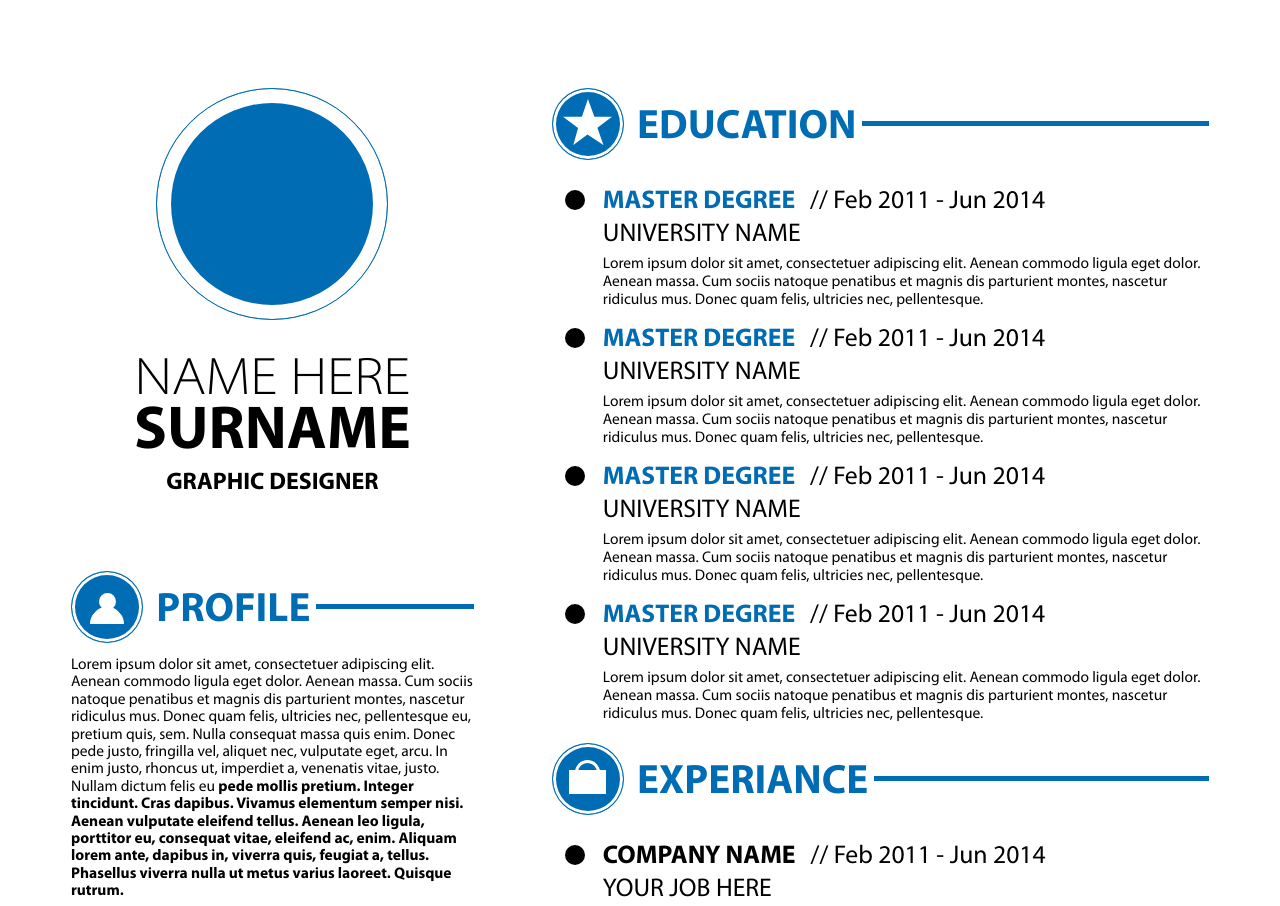
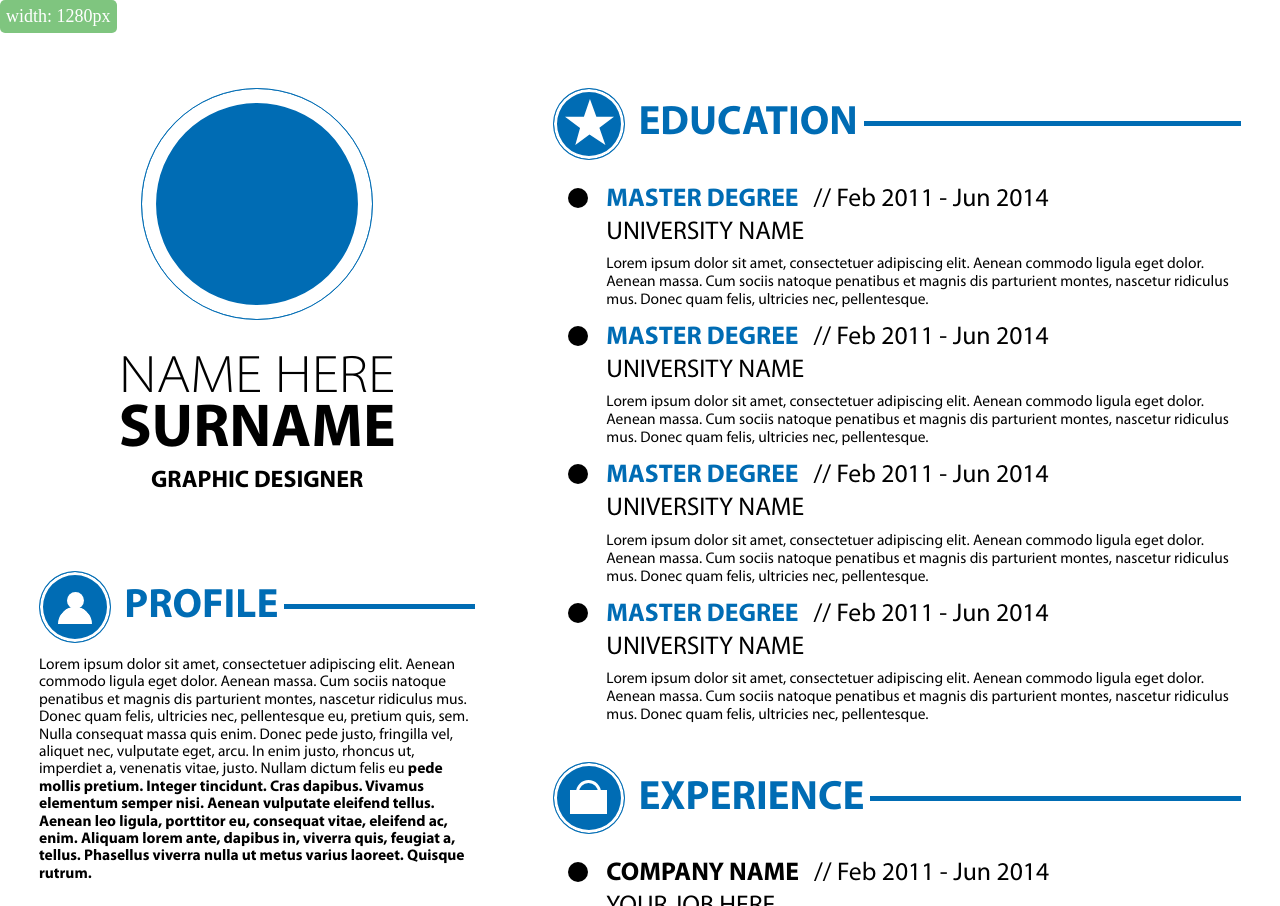
Before and after one commit to IvanCherkasov/Fullstack-Practise-Resume, a plain HTML site: page index.html in a window 1280 px wide. Shown: the top 906 px of the page. Drawn offline with Linux system fonts and the light colour scheme.

Commit message:
Выравнивание с макетом для 1240px
Выравнивал верстку под макет при ширине 1240px;

```diff
--- a/index.html
+++ b/index.html
@@ -4,9 +4,10 @@
   <meta charset="utf-8">
   <meta name="viewport" content="width=device-width">
   <title>Макет резюме</title>
-  <link rel="stylesheet" href="style.css?ver=1.4">
+  <link rel="stylesheet" href="style.css?ver=1.5">
 </head>
-<body>
+<body onresize="onResize();">
+  <div id="wsize"></div>
   <div class="main">
     <div class="left">
       <section class="header">
@@ -243,7 +244,7 @@
           <div class="icon">
             <div class="i-case"></div>
           </div>
-          <div class="title">experiance</div>
+          <div class="title">experience</div>
           <div class="buffer-line"><div class="line"></div></div>
         </div>
         <div class="sec-content">
@@ -318,13 +319,13 @@
               <div id="p-illustrator" class="progress-item">
                   <div class="progress-title">Illustrator</div>
                   <div class="progress">
-                    <div class="progress-bar" value="65"></div>
+                    <div class="progress-bar" value="70"></div>
                   </div>
               </div>
               <div id="p-indesign" class="progress-item">
                   <div class="progress-title">Indesign</div>
                   <div class="progress bot-separator">
-                    <div class="progress-bar" value="50"></div>
+                    <div class="progress-bar" value="55"></div>
                   </div>
               </div>
             </div>
@@ -339,13 +340,13 @@
               <div id="p-aftereffects" class="progress-item">
                   <div class="progress-title">After Effects</div>
                   <div class="progress">
-                    <div class="progress-bar" value="55"></div>
+                    <div class="progress-bar" value="60"></div>
                   </div>
               </div>
               <div id="p-htmlcss" class="progress-item">
                   <div class="progress-title">HTML&CSS</div>
                   <div class="progress">
-                    <div class="progress-bar" value="90"></div>
+                    <div class="progress-bar" value="85"></div>
                   </div>
               </div>
             </div>
@@ -355,6 +356,14 @@
     </div>
   </div>
   <script>
+
+function onResize(){
+  var wsize = document.getElementById("wsize");
+  wsize.innerHTML = "width: " + window.innerWidth + "px";
+}
+
+    onResize();
+
     var elements = document.getElementsByClassName("progress-bar");
     Array.from(elements).forEach(function (child) {
       var progress = child.getAttribute("value");
--- a/style.css
+++ b/style.css
@@ -62,16 +62,28 @@ body{
   padding: 0;
 }
 
+#wsize{
+  position: fixed;
+  top: 0;
+  left: 0;
+  background-color: rgba(0, 140, 0, 0.5);
+  font-size: 18px;
+  color: white;
+  border-radius: 0.42rem;
+  padding: 0.5rem;
+  z-index: 1;
+}
+
 .main{
   display: flex;
-  width: 95%;
+  width: 100%;
   margin: 0 auto;
   min-width: 320px;
   margin-top:  7.33rem;
 }
 
 .left{
-  width: 38%;
+  width: 38.8%;
   display: flex;
 	flex-flow: column;
   padding-right: 3.25rem;
@@ -79,7 +91,7 @@ body{
 }
 
 .right{
-  width: 62%;
+  width: 61.2%;
   display: flex;
 	flex-flow: column;
   padding-left: 3.25rem;
@@ -90,12 +102,12 @@ section{
   width: 100%;
   display: block;
   margin: 0 auto;
-  margin-bottom: 20px;
+  margin-bottom: 3.16rem;
 }
 
 .header{
-  padding-bottom: 73px;
-  margin-bottom: 0;
+  padding-bottom: 6.08rem;
+  margin-bottom: 0.1rem;
 }
 
 .header-text{
@@ -114,7 +126,7 @@ section{
 }
 
 .header-bottom{
-  padding-top: 2.4rem; /*24px от 12px*/
+  padding-top: 2.3rem; /*24px от 12px*/
 }
 
 .header-bottom .name{
@@ -162,7 +174,6 @@ section{
   text-transform: uppercase;
   color: #006cb4;
   padding-left: 1.1rem; /*13 - 14 от 12px*/
-  padding-top: 0.6rem;
 }
 
 .sec-header .buffer-line{
@@ -231,7 +242,7 @@ section{
   font-size: 1.67rem;
   font-family: MyriadPro-Regular;
   padding-left: 3.58rem;
-  padding-top: 22px;
+  padding-top: 1.83rem;
   padding-bottom: 1.3rem;
 }
 
@@ -266,16 +277,18 @@ td.td-blue{
 
 .skills{
   width: 100%;
+  min-width: 300px;
 }
 
 .sec-content .skill:first-child{
-  padding-top: 0.5rem;
+  padding-top: 5px;
 }
 
 .skill{
-  width: 100%;
+  width: 78%;
+  margin: 0 auto;
   margin-top: 0.83rem; /*10px от 12px*/
-  padding-bottom: 1.7rem;
+  padding-bottom: 1.5rem;
 }
 
 .skills .skill:last-child{
@@ -364,13 +377,13 @@ td.td-blue{
 .places{
   font-family: MyriadPro-Regular;
   font-size: 1.29rem;
-  padding-left: 0.92rem;
+  padding-left: 1.1rem;
   line-height: 2.08rem;
+  margin-top: 1.1rem;
 }
 
 .places ul{
   margin: 0;
-  margin-top: 1.33rem;
 }
 
 .places ul{
@@ -404,12 +417,12 @@ td.td-blue{
 }
 
 .places-content{
-  padding-top: 0.58rem;
+  padding-top: 0.8rem;
   line-height: 1.5rem;
 }
 
 .places li{
-  padding-bottom: 1.58rem;
+  padding-bottom: 1.4rem;
   position: relative;
 }
 
@@ -498,11 +511,12 @@ td.td-blue{
   display: flex;
   flex-flow: row;
   flex-wrap: wrap;
-  margin-top: 1.7rem;
+  margin-top: 1.58rem;
+  padding-left: 0.67rem;
 }
 
 .software-column{
-  flex-grow: 1;
+  flex: 1 0 44.5%;
 }
 
 .s-separator{
@@ -515,7 +529,7 @@ td.td-blue{
 
 .progress-item{
   width: 100%;
-  padding-bottom: 0.58rem;
+  padding-bottom: 0.5rem;
 }
 
 .progress-title{
```
